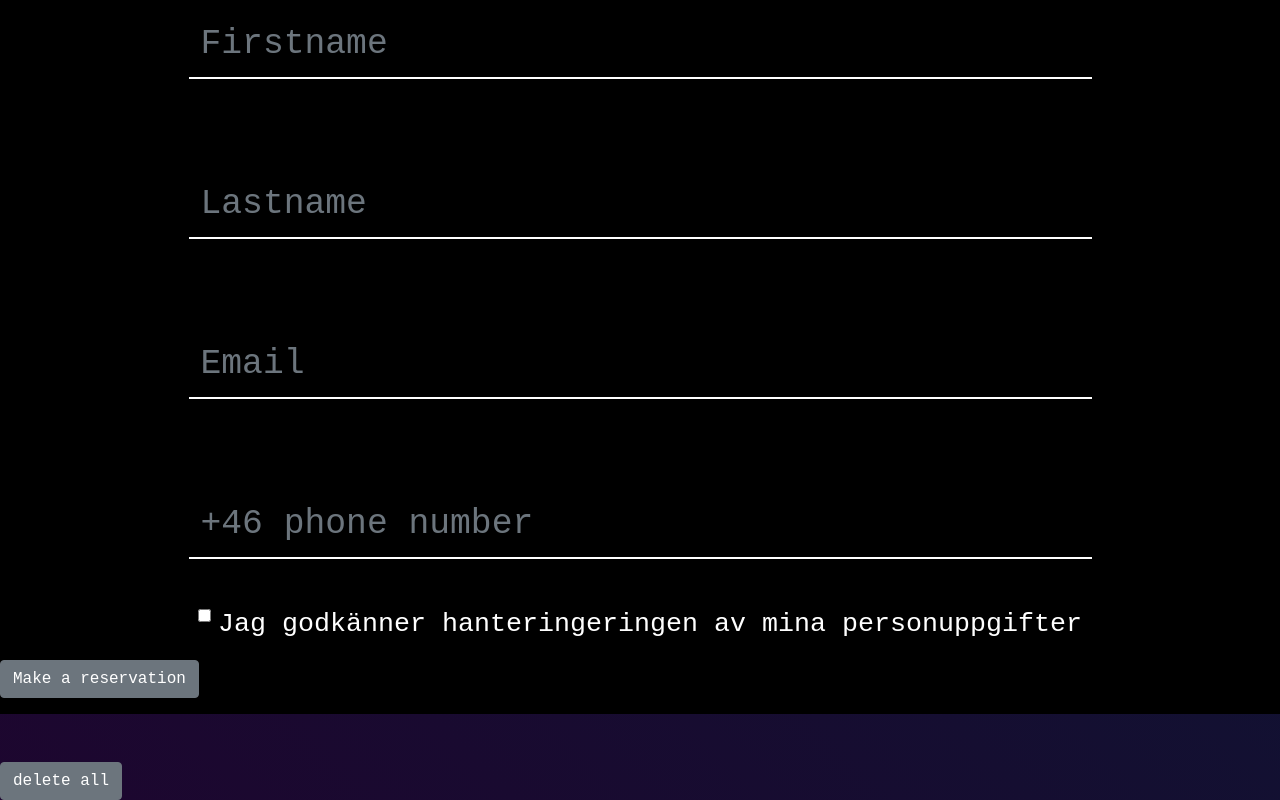
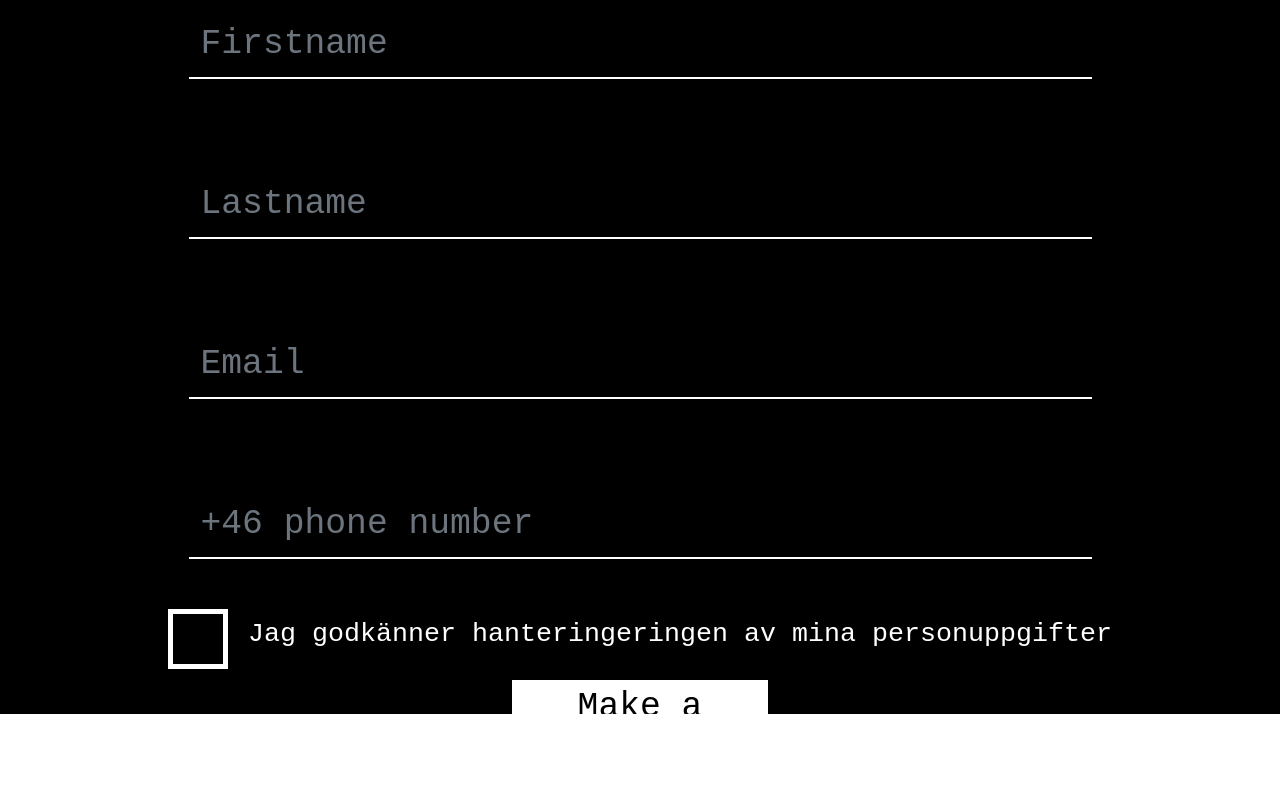
Before and after one commit to Chabbe/restaurangx, a React (Create React App) app: page /booking in a window 1280 px wide. Shown: the part 886-1686 px from the top of the page. After the commit the page ends 1600 px from the top, so only its background shows below. Built offline with nearby package versions, Linux system fonts and the light colour scheme.

Commit message:
gdpr checkbox and makereservation button

```diff
--- a/src/components/booking/Booking.tsx
+++ b/src/components/booking/Booking.tsx
@@ -4,19 +4,18 @@ import Guest from "../guest/Guest";
 import Table from "../table/Table";
 import TableModel from "../../models/tableModel";
 import GuestModel from "../../models/guestModel";
-import { table } from "console";
 
 export default function Booking() {
   const [tables, setTables] = useState({});
   const [guests, setGuests] = useState({});
   const [availabilityMsg, setAvailabilityMsg] = useState("");
   const [validationMsg, setValidationMsg] = useState("");
-  const [scrollClass,  setScrollClass] = useState("")
+  const [scrollClass, setScrollClass] = useState("");
 
   function postTable(guestId: number) {
     axios
       .post("http://localhost:8000/table", { tables, guestId })
-      .then((res) => { });
+      .then((res) => {});
   }
 
   function setGuest(guestObject: GuestModel) {
@@ -24,7 +23,7 @@ export default function Booking() {
   }
 
   function setTable(tableObject: TableModel) {
-    console.log(tableObject)
+    console.log(tableObject);
     setTables(tableObject);
     if (tableObject.time > 0) checkAvailability(tableObject);
   }
@@ -37,20 +36,16 @@ export default function Booking() {
           if (res.data.othersuccess)
             setAvailabilityMsg(
               "Overbooked but available at " +
-              (tableObject.time === 21 ? 18 : 21) +
-              ":00"
+                (tableObject.time === 21 ? 18 : 21) +
+                ":00"
             );
           else setAvailabilityMsg("Overbooked");
         } else setAvailabilityMsg("Time available");
-
       });
   }
 
   function makeReservation(guestObject: GuestModel) {
-    if (
-      validationMsg !== ""
-    )
-      return;
+    if (validationMsg !== "") return;
 
     console.log("Reservation made", tables);
     setGuest(guestObject);
@@ -68,35 +63,30 @@ export default function Booking() {
     axios.post("http://localhost:8000/deleteall");
   }
 
-
   function next() {
-    setScrollClass("scroll")
+    setScrollClass("scroll");
   }
   function back() {
-    setScrollClass("scrollBack")
+    setScrollClass("scrollBack");
   }
   return (
     <div className={scrollClass + " container-fluid p-0 booking"}>
       <div className="row justify-content-center p-0">
         <form className="form col-sm-12 col-md-12 col-lg-12 p-0">
-          <Table set={setTable} overbooked={availabilityMsg} next={next}></Table>
+          <Table
+            set={setTable}
+            overbooked={availabilityMsg}
+            next={next}
+          ></Table>
           <Guest
             post={makeReservation}
             setValidation={setValidationMsg}
             set={setGuest}
             back={back}
+            msg={validationMsg}
           ></Guest>
-          <p>{availabilityMsg}</p>
-          <p>{validationMsg}</p>
-          <div className="mt-5">
-            <button
-              type="button"
-              className="btn btn-secondary"
-              onClick={deleteAll}
-            >
-              delete all
-            </button>
-          </div>
+
+
         </form>
       </div>
     </div>
--- a/src/components/booking/booking.scss
+++ b/src/components/booking/booking.scss
@@ -9,8 +9,7 @@
   .justify-content-center {
     margin: 0;
 
-    .form {
-    }
+
   }
 }
 
--- a/src/components/guest/Guest.tsx
+++ b/src/components/guest/Guest.tsx
@@ -8,6 +8,7 @@ interface IGuest {
   post: (guestObject: GuestModel) => void;
   setValidation: (message: string) => void;
   back: () => void;
+  msg: string;
 }
 
 export default function Guest(props: IGuest) {
@@ -22,8 +23,8 @@ export default function Guest(props: IGuest) {
     firstname: "",
     lastname: "",
     email: "",
-    phonenr: ""
-  })
+    phonenr: "",
+  });
 
   useEffect(() => {
     props.set(guestObject);
@@ -43,62 +44,55 @@ export default function Guest(props: IGuest) {
     switch (event.target.name) {
       case "firstname":
         if (event.target.value === "") {
-
           props.setValidation("firstname is required");
           setErr({
             ...err,
-            firstname: "error"
-          })
-        }
-        else if (event.target.value.length < 2) {
+            firstname: "error",
+          });
+        } else if (event.target.value.length < 2) {
           props.setValidation("firstname is invalid");
           setErr({
             ...err,
-            firstname: "error"
-          })
-        }
-        else if (/\d/.test(event.target.value)) {
+            firstname: "error",
+          });
+        } else if (/\d/.test(event.target.value)) {
           setErr({
             ...err,
-            firstname: "error"
-          })
+            firstname: "error",
+          });
           props.setValidation("firstname can't include numbers");
-        }
-        else {
+        } else {
           setErr({
             ...err,
-            firstname: ""
-          })
-          props.setValidation("")
-        };
+            firstname: "",
+          });
+          props.setValidation("");
+        }
         break;
       case "lastname":
         if (event.target.value === "") {
           setErr({
             ...err,
-            lastname: "error"
-          })
+            lastname: "error",
+          });
           props.setValidation("lastname is required");
-        }
-        else if (event.target.value.length < 2) {
+        } else if (event.target.value.length < 2) {
           setErr({
             ...err,
-            lastname: "error"
-          })
+            lastname: "error",
+          });
           props.setValidation("lastname is invalid");
-        }
-        else if (/\d/.test(event.target.value)) {
+        } else if (/\d/.test(event.target.value)) {
           setErr({
             ...err,
-            lastname: "error"
-          })
+            lastname: "error",
+          });
           props.setValidation("lastname can't include numbers");
-        }
-        else {
+        } else {
           setErr({
             ...err,
-            lastname: ""
-          })
+            lastname: "",
+          });
           props.setValidation("");
         }
         break;
@@ -106,62 +100,59 @@ export default function Guest(props: IGuest) {
         if (event.target.value === "") {
           setErr({
             ...err,
-            email: "error"
-          })
+            email: "error",
+          });
           props.setValidation("email is required");
-        }
-        else if (
+        } else if (
           !event.target.value.includes("@") ||
           !event.target.value.includes(".")
         ) {
           setErr({
             ...err,
-            email: "error"
-          })
+            email: "error",
+          });
           props.setValidation("email is invalid");
-        }
-        else {
+        } else {
           setErr({
             ...err,
-            email: ""
-          })
-          props.setValidation("")
-        };
+            email: "",
+          });
+          props.setValidation("");
+        }
         break;
       case "phonenr":
         if (event.target.value === "") {
           setErr({
             ...err,
-            phonenr: "error"
-          })
+            phonenr: "error",
+          });
           props.setValidation("phonenumber is required");
-        }
-        else if (event.target.value.length < 9 || event.target.value.length > 9) {
+        } else if (
+          event.target.value.length < 9 ||
+          event.target.value.length > 9
+        ) {
           setErr({
             ...err,
-            phonenr: "error"
-          })
+            phonenr: "error",
+          });
           props.setValidation("phonenumber is invalid");
-        }
-        else if (/[a-zA-Z]/g.test(event.target.value)) {
+        } else if (/[a-zA-Z]/g.test(event.target.value)) {
           setErr({
             ...err,
-            phonenr: "error"
-          })
+            phonenr: "error",
+          });
           props.setValidation("phonenumber can't include letters");
-        }
-        else if (event.target.value[0].includes("0")) {
+        } else if (event.target.value[0].includes("0")) {
           setErr({
             ...err,
-            phonenr: "error"
-          })
+            phonenr: "error",
+          });
           props.setValidation("phonenumber can't start with 0");
-        }
-        else {
+        } else {
           setErr({
             ...err,
-            phonenr: ""
-          })
+            phonenr: "",
+          });
           props.setValidation("");
         }
         break;
@@ -181,7 +172,12 @@ export default function Guest(props: IGuest) {
 
   return (
     <div className="guest col-12 p-0 m-0">
-      <button className="goback-button" type="button" onClick={props.back}>change when?</button>
+      <button className="goback-button" type="button" onClick={props.back}>
+        change when?
+      </button>
+      <div id="validation-msg">
+        <span>{props.msg}</span>
+      </div>
       <div className="form-row firstname input-row">
         <input
           type="text"
@@ -191,7 +187,6 @@ export default function Guest(props: IGuest) {
           onChange={updateGuest}
           onBlur={validate}
         />
-
       </div>
       <div className="form-row lastname input-row">
         <input
@@ -214,12 +209,13 @@ export default function Guest(props: IGuest) {
         />
       </div>
       <div className="form-row phone input-row">
-
         <input
           type="tel"
           name="phonenr"
           placeholder="+46 phone number"
-          className={err.phonenr + " form-control phoneInput input-text  form-group"}
+          className={
+            err.phonenr + " form-control phoneInput input-text  form-group"
+          }
           onChange={updateGuest}
           onBlur={validate}
         />
@@ -235,15 +231,14 @@ export default function Guest(props: IGuest) {
               name="gdpr"
               onBlur={validate}
             />
-            <span className="checkbox"></span>
-            Jag godkänner hanteringeringen av mina personuppgifter
+            <span>Jag godkänner hanteringeringen av mina personuppgifter</span>
           </label>
         </div>
       </div>
       <Link to="/cyal8ralig8r">
         <button
           type="button"
-            className="btn btn-secondary"
+          className="make-reservation"
           onClick={postReservation}
         >
           Make a reservation
--- a/src/components/guest/guest.scss
+++ b/src/components/guest/guest.scss
@@ -2,6 +2,18 @@
     background-color: rgb(0, 0, 0);
     height: 100vh;
     padding: 0;
+
+    #validation-msg {
+        color: white;
+        text-shadow: 0 0 2px rgb(255, 201, 201),
+            0 0 5px rgb(255, 144, 144),
+            0 0 10px rgb(255, 98, 98),
+            0 0 15px rgb(255, 58, 58),
+            0 0 30px red;
+        font-size: 20pt;
+        text-align: center;
+
+    }
 
     .goback-button {
         appearance: none;
@@ -34,29 +46,70 @@
         }
 
         .error {
-            border:2px solid white;
+            border: 2px solid white;
             box-shadow: 0 0 5px white, 0 0 10px rgb(255, 187, 187),
-            0 0 15px rgb(255, 132, 132), 0 0 20px rgb(255, 83, 83),
-            0 0 40px rgb(255, 31, 31), 0 0 60px rgb(255, 0, 0),
-            inset 0 0 5px white, inset 0 0 10px rgb(255, 187, 187),
-            inset 0 0 15px rgb(255, 132, 132), inset 0 0 20px rgb(255, 83, 83),
-            inset 0 0 40px rgb(255, 31, 31), inset 0 0 60px rgb(255, 0, 0);
+                0 0 15px rgb(255, 132, 132), 0 0 20px rgb(255, 83, 83),
+                0 0 40px rgb(255, 31, 31), 0 0 60px rgb(255, 0, 0),
+                inset 0 0 5px white, inset 0 0 10px rgb(255, 187, 187),
+                inset 0 0 15px rgb(255, 132, 132), inset 0 0 20px rgb(255, 83, 83),
+                inset 0 0 40px rgb(255, 31, 31), inset 0 0 60px rgb(255, 0, 0);
         }
     }
 
     .form-group {
         .gdprwrapper {
             width: 100%;
+
             text-align: center;
 
             .checkboxLabel {
                 font-size: 20pt;
                 color: white;
-                margin: auto;
 
-                .gdprcheckbox {}
+                .gdprcheckbox {
+                    appearance: none;
+                    border: 5px solid white;
+                    width: 60px;
+                    height: 60px;
+                    outline: none;
+                    box-sizing: border-box;
+                }
+
+                .gdprcheckbox:checked {
+                    border: 5px solid white;
+                    box-shadow:
+                        0 0 5px rgb(224, 255, 233),
+                        0 0 7px rgb(176, 255, 198),
+                        0 0 12px rgb(113, 255, 153),
+                        0 0 20px rgb(55, 255, 112),
+                        0 0 30px rgb(6, 255, 76),
+                        inset 0 0 5px rgb(224, 255, 233),
+                        inset 0 0 7px rgb(176, 255, 198),
+                        inset 0 0 12px rgb(113, 255, 153),
+                        inset 0 0 20px rgb(55, 255, 112),
+                        inset 0 0 30px rgb(6, 255, 76);
+
+                }
+
+                span {
+                    margin-left: 60px;
+                    line-height: 60px;
+                }
             }
         }
     }
-
+    a {
+        text-decoration: none;
+        .make-reservation {
+            border: none;
+            background: white;
+            appearance: none;
+            width: 20%;
+            height: 50px;
+            font-size: 26pt;
+            font-family: monospace;
+            margin: 0 auto;
+            display: block;
+        }
+    }
 }
```
Lines whose indentation alone changed are shown as unchanged.
